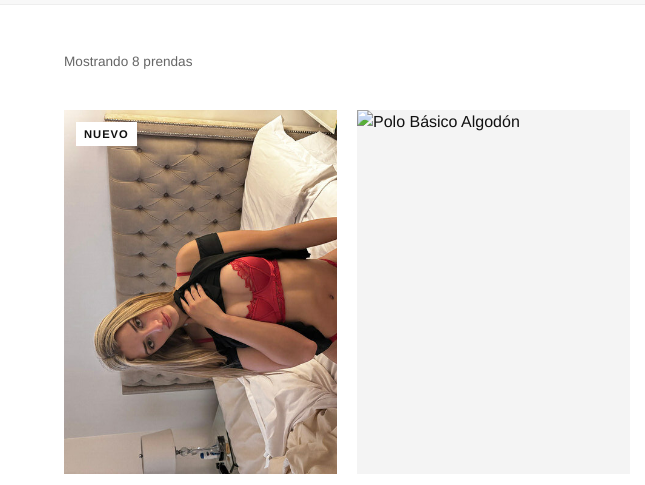
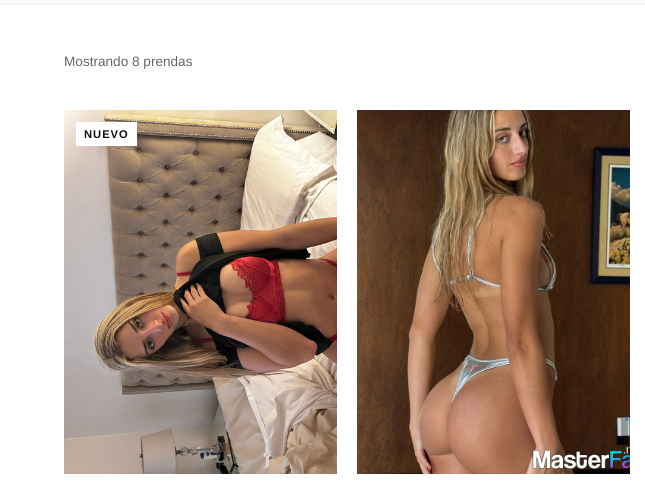
Before and after one commit to Edder-DID/sera, a plain HTML site: page index.html in a window 1280 px wide. Shown: the part 299-784 px from the top of the page, 0-645 px from the left. Drawn offline with Linux system fonts and the light colour scheme.

Commit message:
Update index.html

```diff
--- a/index.html
+++ b/index.html
@@ -69,7 +69,7 @@ jazmin-peralta-5_0032.jpg" alt="Chaqueta Minimalista">
             <!-- Casillero 2 -->
             <article class="product-card">
                 <div class="image-wrapper">
-                    <img src="jazmin-peralta-1 (1)" alt="Polo Básico Algodón">
+                    <img src="jazmin-peralta-1 (1).webp" alt="Polo Básico Algodón">
                     <button class="quick-view-btn">Ver detalles</button>
                 </div>
                 <div class="product-info">
```
